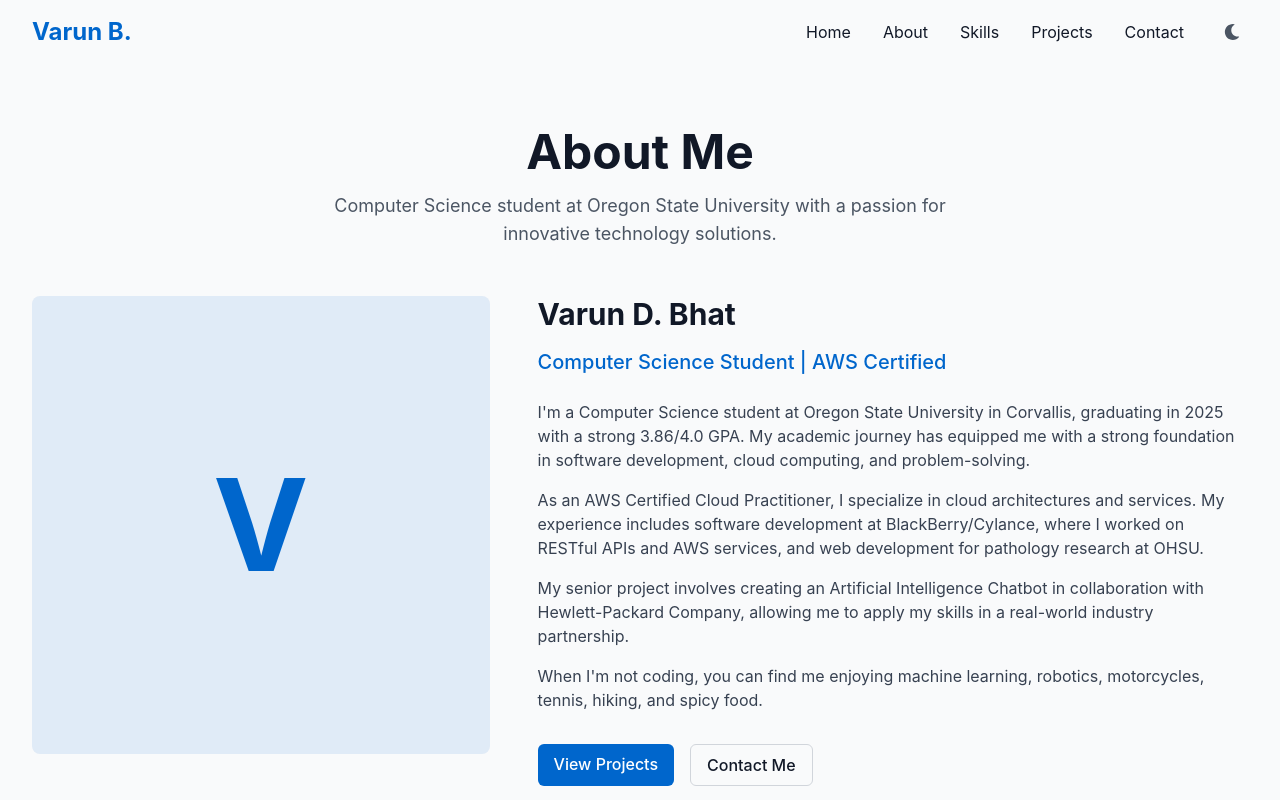
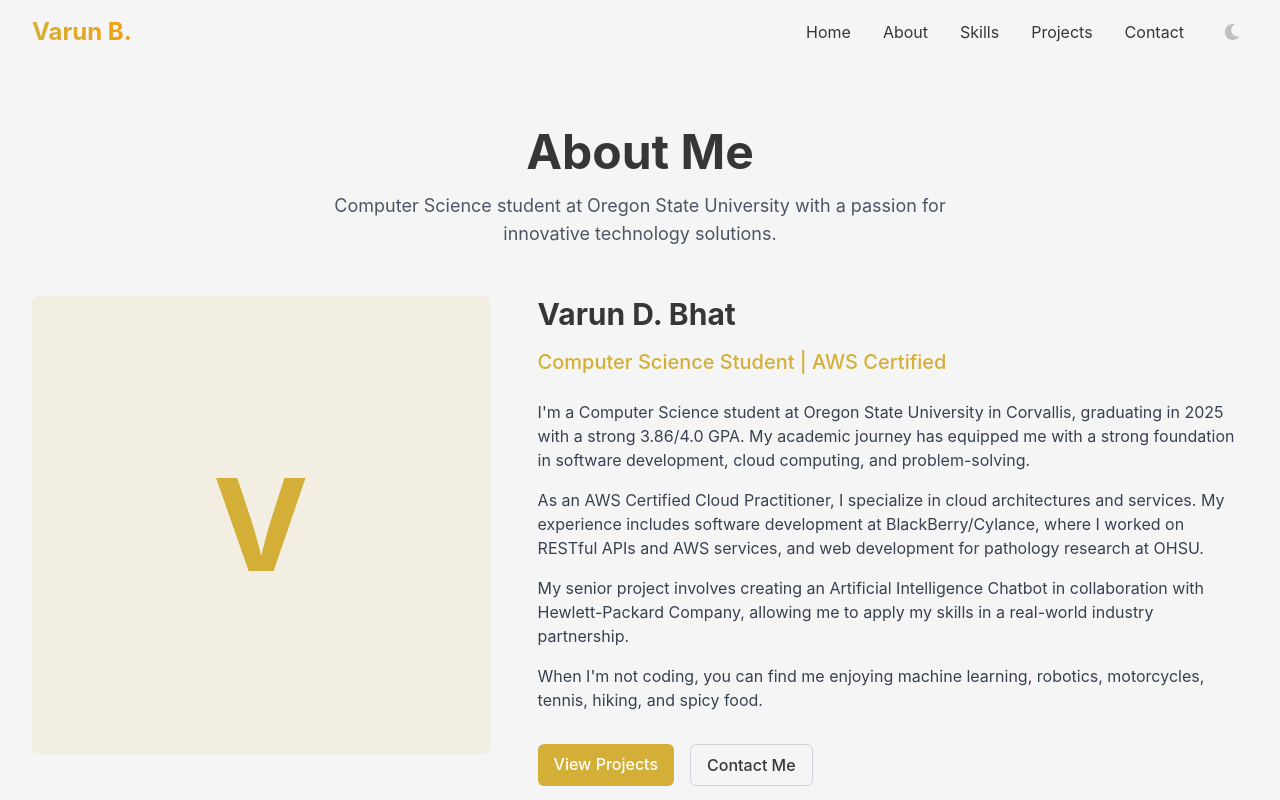
Before and after one commit to varbhat10/Resume, a Next.js app: page /Resume/about in a window 1280 px wide. Shown: the top 800 px of the page. Built offline with nearby package versions, Linux system fonts and the light colour scheme.

Commit message:
Update website colors to silver and orangey gold theme

```diff
--- a/app/components/Navbar.tsx
+++ b/app/components/Navbar.tsx
@@ -65,7 +65,7 @@ const Navbar = () => {
     <nav
       className={`fixed w-full z-50 transition-all duration-300 ${
         scrolled
-          ? 'bg-white/90 dark:bg-gray-900/90 backdrop-blur-sm shadow-lg'
+          ? 'bg-site-bg-light/90 dark:bg-site-bg-dark/90 backdrop-blur-sm shadow-lg'
           : 'bg-transparent'
       }`}
     >
@@ -98,7 +98,7 @@ const Navbar = () => {
               className="p-2 rounded-full hover:bg-gray-200 dark:hover:bg-gray-700"
               aria-label="Toggle theme"
             >
-              {darkMode ? <FaSun className="text-yellow-400" /> : <FaMoon className="text-gray-600" />}
+              {darkMode ? <FaSun className="text-primary" /> : <FaMoon className="text-accent" />}
             </button>
           </div>
 
@@ -109,7 +109,7 @@ const Navbar = () => {
               className="p-2 rounded-full hover:bg-gray-200 dark:hover:bg-gray-700 mr-2"
               aria-label="Toggle theme"
             >
-              {darkMode ? <FaSun className="text-yellow-400" /> : <FaMoon className="text-gray-600" />}
+              {darkMode ? <FaSun className="text-primary" /> : <FaMoon className="text-accent" />}
             </button>
             <button
               onClick={toggleMenu}
@@ -125,7 +125,7 @@ const Navbar = () => {
 
       {/* Mobile Menu */}
       <div
-        className={`md:hidden absolute w-full bg-white dark:bg-gray-800 shadow-lg transition-all duration-300 ease-in-out ${
+        className={`md:hidden absolute w-full bg-site-bg-light dark:bg-site-bg-dark shadow-lg transition-all duration-300 ease-in-out ${
           isOpen ? 'max-h-96 opacity-100' : 'max-h-0 opacity-0 invisible'
         } overflow-hidden`}
       >
--- a/app/globals.css
+++ b/app/globals.css
@@ -3,18 +3,24 @@
 @tailwind utilities;
 
 @layer base {
+  html {
+    @apply bg-site-bg-light dark:bg-site-bg-dark;
+  }
+
   :root {
-    --background: 0 0% 100%;
-    --foreground: 222.2 84% 4.9%;
+    --background: 0 0% 96%;  /* Light silver */
+    --foreground: 0 0% 21%;  /* Dark charcoal */
+    --primary: 42 65% 52%;   /* Orangey gold */
   }
 
   .dark {
-    --background: 222.2 84% 4.9%;
-    --foreground: 210 40% 98%;
+    --background: 0 0% 12%;  /* Dark silver/gray */
+    --foreground: 0 0% 96%;  /* Light silver */
+    --primary: 42 65% 52%;   /* Same gold in dark mode */
   }
 
   body {
-    @apply transition-colors duration-200;
+    @apply transition-colors duration-300 ease-in-out;
   }
 }
 
@@ -38,4 +44,8 @@
   .card {
     @apply bg-white dark:bg-gray-800 rounded-lg shadow-md overflow-hidden hover:shadow-lg transition-shadow;
   }
+
+  .text-gradient {
+    @apply text-transparent bg-clip-text bg-gradient-to-r from-primary to-amber-500;
+  }
 }
--- a/app/layout.tsx
+++ b/app/layout.tsx
@@ -4,7 +4,7 @@ import Navbar from './components/Navbar';
 import Footer from './components/Footer';
 
 export const metadata: Metadata = {
-  title: 'Varun D. Bhat | Portfolio',
+  title: 'Varun Bhat | Portfolio',
   description: 'Personal portfolio and resume of Varun Bhat, Computer Science student from Oregon State University',
 };
 
@@ -15,7 +15,7 @@ export default function RootLayout({
 }) {
   return (
     <html lang="en" className="scroll-smooth">
-      <body className="bg-gray-50 dark:bg-gray-900 text-gray-900 dark:text-gray-100">
+      <body className="bg-site-bg-light dark:bg-site-bg-dark text-secondary dark:text-gray-100 transition-colors duration-300">
         <div className="min-h-screen flex flex-col">
           <Navbar />
           <main className="flex-grow">
--- a/app/page.tsx
+++ b/app/page.tsx
@@ -12,7 +12,7 @@ export default function Home() {
     <div className="min-h-screen">
       {/* Hero Section */}
       <section className="relative min-h-screen flex items-center justify-center py-20">
-        <div className="absolute inset-0 z-0 bg-gradient-to-br from-white to-gray-100 dark:from-gray-900 dark:to-gray-800"></div>
+        <div className="absolute inset-0 z-0 bg-gradient-to-br from-gray-200 to-gray-300 dark:from-gray-800 dark:to-gray-900"></div>
         <div className="container-custom z-10">
           <div className="grid grid-cols-1 lg:grid-cols-2 gap-12 items-center">
             <motion.div
@@ -67,7 +67,7 @@ export default function Home() {
               transition={{ duration: 0.5, delay: 0.2 }}
               className="hidden lg:block relative"
             >
-              <div className="relative w-full h-80 bg-primary/10 dark:bg-primary/20 rounded-lg overflow-hidden flex items-center justify-center">
+              <div className="relative w-full h-80 bg-accent/20 dark:bg-primary/20 rounded-lg overflow-hidden flex items-center justify-center">
                 <div className="relative w-full h-full">
                   <div className="absolute inset-0 flex items-center justify-center text-primary text-lg">
                     Add my photo<br />
@@ -94,7 +94,7 @@ export default function Home() {
       </section>
 
       {/* Tech Stack Section - NEW */}
-      <section className="py-16 bg-gray-50 dark:bg-gray-900/80">
+      <section className="py-16 bg-accent/10 dark:bg-site-bg-dark/80">
         <div className="container-custom">
           <motion.div
             initial={{ opacity: 0, y: 20 }}
@@ -302,7 +302,7 @@ export default function Home() {
       </section>
 
       {/* Experience Preview - NEW */}
-      <section className="py-20 bg-gray-50 dark:bg-gray-900/80">
+      <section className="py-20 bg-accent/10 dark:bg-site-bg-dark/80">
         <div className="container-custom">
           <motion.div
             initial={{ opacity: 0, y: 20 }}
@@ -385,7 +385,7 @@ export default function Home() {
             whileInView={{ opacity: 1, y: 0 }}
             transition={{ duration: 0.5 }}
             viewport={{ once: true }}
-            className="bg-gradient-to-r from-primary/10 to-accent/10 p-8 rounded-xl"
+            className="bg-gradient-to-r from-primary/10 to-accent/20 p-8 rounded-xl"
           >
             <div className="text-center mb-8">
               <h2 className="text-3xl font-bold mb-4">Community Impact</h2>
--- a/tailwind.config.js
+++ b/tailwind.config.js
@@ -4,12 +4,15 @@ module.exports = {
     "./app/**/*.{js,ts,jsx,tsx}",
     "./components/**/*.{js,ts,jsx,tsx}",
   ],
+  darkMode: 'class',
   theme: {
     extend: {
       colors: {
-        'primary': '#0066cc',
-        'secondary': '#2e3440',
-        'accent': '#ff9900'
+        'primary': '#D4AF37',      // Orangey gold
+        'secondary': '#363636',    // Dark silver/charcoal
+        'accent': '#C0C0C0',       // Silver
+        'site-bg-light': '#F5F5F5', // Light silver background
+        'site-bg-dark': '#1E1E1E',  // Dark silver/gray background
       },
       fontFamily: {
         sans: ['Inter', 'sans-serif'],
```
